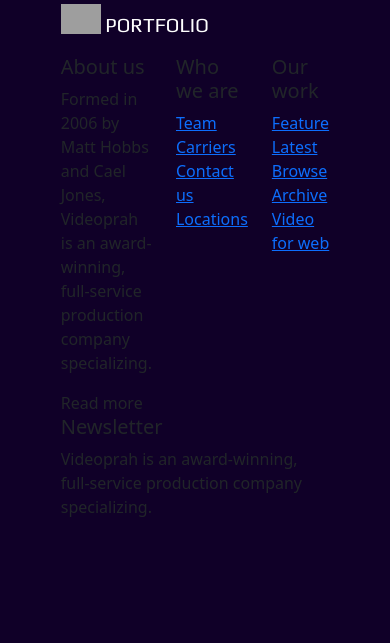
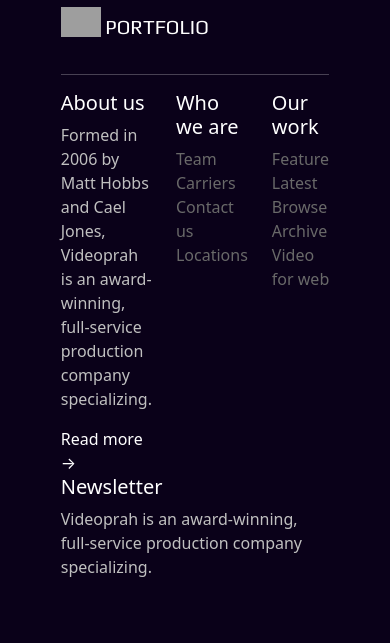
Before and after one commit to StefanAngelovski/Portfolio-Page, a Django app: page / in a window 390 px wide; the page is wider, and only the part inside the window is pictured. Shown: the part 3739-4382 px from the top of that part. Before the commit the page ends 4256 px from the top of that part, so only its background shows below. Run offline with Django 5.2, Linux system fonts and the light colour scheme; grey boxes are pictures that could not be loaded.

Commit message:
Page almost finished
Plenty of fixes and added features to the page

```diff
--- a/mainApp/templates/index.html
+++ b/mainApp/templates/index.html
@@ -18,6 +18,7 @@
 
 
     #mainText h2{
+        color: white;
         font-weight: bold;
     }
 
@@ -26,18 +27,18 @@
     }
 
     #fancyButton, #mainText{
-        font-size: 1.3rem;
+        font-size: 1rem;
     }
 
     #background{
-        height: 80%;
+        height: 40rem;
         background: linear-gradient(rgba(0, 0, 0, 0.0), rgba(0, 0, 0, 0.0)), url('https://res.cloudinary.com/dk2fdiuvb/image/upload/v1716592638/Background%20media/mbyz8vjxi8sxwyvzcepa.jpg') no-repeat center top;
         background-size: cover;
     }
 
     #centerSection{
         background: linear-gradient(rgba(0, 0, 0, 0.0), rgba(0, 0, 0, 0.0)), url('https://preview.colorlib.com/theme/videograph/img/callto-bg.jpg.webp') no-repeat center top;
-        height: 50%;
+        height: 30rem;
     }
 
     .navbarStyle .navbar-nav li:first-child a.nav-link::before {
@@ -149,37 +150,44 @@
 
 {% block content %}
 <div class="row">
-    <div class="col" id="secondTitle">
+    <div class="col col-lg-5 col-md-12 mb-5" id="secondTitle">
         <span>MY SERVICES</span>
         <h2 class="pb-3">WHAT I DO?</h2>
         <p class="pb-5 py-3" style="color: silver">If you hire a videographer of our team you will get a video professional
         to make a custom video for your business card and, once the project is over.</p>
         <a id="fancyButton" href="{% url 'mainApp:index' %}" >VIEW ALL SERVICES</a>
     </div>
+    <div class="col col-lg-7 col-md-12">
+        <div class="row">
+            <div class="pb-4 col col-lg-6 col-md-12 col-sm-6">
+                <img class="mb-4 spinningSquare" src="https://preview.colorlib.com/theme/videograph/img/icons/si-1.png.webp" alt="Image">
+                <h3 class="text-white">Motion graphics</h3>
+                <p style="color: silver">Whether you’re halfway through the editing process, or you haven’t even started, our post production services can put the finishing touches.</p>
+            </div>
 
-    <div class="col">
-        <img class="mb-4 spinningSquare" src="https://preview.colorlib.com/theme/videograph/img/icons/si-1.png.webp" alt="Image">
-        <h2>Motion graphics</h2>
-        <p>Whether you’re halfway through the editing process, or you haven’t even started, our post production services can put the finishing touches.</p>
+            <div class="pb-4 col col-lg-6 col-md-12 col-sm-6">
+                <img class="mb-4 spinningSquare" src="https://preview.colorlib.com/theme/videograph/img/icons/si-3.png.webp" alt="Image">
+                <h3 class="text-white">Video distribution</h3>
+                <p style="color: silver">Whether you’re halfway through the editing process, or you haven’t even started, our post production services can put the finishing touches.</p>
+            </div>
 
-        <img class="mb-4 spinningSquare my-5" src="https://preview.colorlib.com/theme/videograph/img/icons/si-3.png.webp" alt="Image">
-        <h2>Video distribution</h2>
-        <p>Whether you’re halfway through the editing process, or you haven’t even started, our post production services can put the finishing touches.</p>
-    </div>
+            <div class="pb-4 col col-sm-6 col-lg-6 col-md-12 col-sm-6">
+                <img class="mb-4 spinningSquare" src="https://preview.colorlib.com/theme/videograph/img/icons/si-2.png.webp" alt="Image">
+                <h3 class="text-white">Scriptwriting and editing</h3>
+                <p style="color: silver">Whether you’re halfway through the editing process, or you haven’t even started, our post production services can put the finishing touches.</p>
+            </div>
 
-    <div class="col">
-        <img class="mb-4 spinningSquare" src="https://preview.colorlib.com/theme/videograph/img/icons/si-2.png.webp" alt="Image">
-        <h2>Scriptwriting and editing</h2>
-        <p>Whether you’re halfway through the editing process, or you haven’t even started, our post production services can put the finishing touches.</p>
-
-        <img class="mb-4 spinningSquare my-5" src="https://preview.colorlib.com/theme/videograph/img/icons/si-4.png.webp" alt="Image">
-        <h2>Video hosting</h2>
-        <p>Whether you’re halfway through the editing process, or you haven’t even started, our post production services can put the finishing touches.</p>
+            <div class="pb-4 col col-sm-6 col-lg-6 col-md-12 col-sm-6">
+                <img class="mb-4 spinningSquare" src="https://preview.colorlib.com/theme/videograph/img/icons/si-4.png.webp" alt="Image">
+                <h3 class="text-white">Video hosting</h3>
+                <p style="color: silver">Whether you’re halfway through the editing process, or you haven’t even started, our post production services can put the finishing touches.</p>
+            </div>
+        </div>
     </div>
 </div>
 {% endblock %}
 {% block centerSection %}
-<div id="centerSection" class="my-2">
+<div id="centerSection">
     <div class="container" style="max-width: 75%">
         <div class="row">
             <div class="col col-md-6" id="mainText">
--- a/mainApp/templates/layout.html
+++ b/mainApp/templates/layout.html
@@ -78,9 +78,25 @@
         content: "";
     }
 
+    .contactIconsBelow li a{
+        color: white;
+        border-radius: 50%;
+        background-color: rgb(35, 27, 48);
+        margin-left: 10px;
+    }
+
+    .contactIconsBelow li a:hover{
+        color: cyan;
+    }
+
 
     .navbarStyle .nav-link.active {
         color: white;
+    }
+
+    .workLink a, .workLink a:hover {
+        color: dimgray;
+        text-decoration: none;
     }
 
     .circle {
@@ -178,7 +194,7 @@
 
     requestAnimationFrame(animateCircles);
   }
-  //setTimeout(animateCircles, 5000);
+  setTimeout(animateCircles, 1000);
 </script>
 
 
@@ -186,7 +202,7 @@
 <body style="background-color: rgb(16, 0, 40)">
     <div id="background">
         <div class="container" style="max-width: 75%">
-            <nav class="navbar navbar-expand-md">
+            <nav class="navbar navbar-expand-lg">
                 <a class="navbar-brand py-3" id="portfolioBrand" href="{% url 'mainApp:index' %}">
                     <img id="logo" src="https://res.cloudinary.com/dk2fdiuvb/image/upload/v1716648762/Background%20media/logos/dqa4nsbyywmfo7r4ty8p.png" alt="IMG">
                     PORTFOLIO
@@ -254,11 +270,12 @@
             {% block backgroundContent %}{% endblock %}
         </div>
     </div>
-    <div class="container" style="max-width: 75%; padding-top: 4%; padding-bottom: 4%">
+    <div class="container" style="max-width: 75%; padding-bottom: 2%; padding-top: 4%;">
         {% block content %}{% endblock %}
     </div>
     {% block centerSection %}{% endblock %}
-    <div class="container" style="max-width: 75%;">
+    <div style="background-color: rgb(10, 1, 25)">
+        <div class="container" style="max-width: 75%">
             <footer class="pb-5">
                 <nav class="navbar navbar-expand-md">
                     <a class="navbar-brand" id="portfolioBrand" href="{% url 'mainApp:index' %}">
@@ -266,7 +283,7 @@
                         PORTFOLIO
                     </a>
 
-                <ul class="navbar-nav contactIcons collapse navbar-collapse justify-content-end">
+                    <ul class="navbar-nav contactIconsBelow collapse navbar-collapse justify-content-end">
                         <li class="nav-item">
                             <a class="nav-link" href="https://github.com/StefanAngelovski">
                                 <i class="fa fa-github"></i>
@@ -294,23 +311,24 @@
                         </li>
                     </ul>
                 </nav>
+                <hr style="color: white">
                 <div class="row">
                     <div class="col">
-                    <h5>About us</h5>
-                    <p>Formed in 2006 by Matt Hobbs and Cael Jones, Videoprah is an award-winning, full-service production company specializing.</p>
-                    <a>Read more</a>
+                        <h5 class="text-white">About us</h5>
+                        <p style="color: silver">Formed in 2006 by Matt Hobbs and Cael Jones, Videoprah is an award-winning, full-service production company specializing.</p>
+                        <a href="#" class="text-white" style="text-decoration: none">Read more &#8594</a>
                     </div>
 
-                <div class="col">
-                    <h5>Who we are</h5>
+                    <div class="col d-flex flex-column workLink">
+                        <h5 class="text-white">Who we are</h5>
                         <a href="#">Team</a>
                         <a href="#">Carriers</a>
                         <a href="#">Contact us</a>
                         <a href="#">Locations</a>
                     </div>
 
-                <div class="col">
-                    <h5>Our work</h5>
+                    <div class="col d-flex flex-column workLink">
+                        <h5 class="text-white">Our work</h5>
                         <a href="#">Feature</a>
                         <a href="#">Latest</a>
                         <a href="#">Browse Archive</a>
@@ -318,11 +336,12 @@
                     </div>
 
                     <div class="col">
-                    <h5>Newsletter</h5>
-                    <p>Videoprah is an award-winning, full-service production company specializing.</p>
+                        <h5 class="text-white">Newsletter</h5>
+                        <p style="color: silver">Videoprah is an award-winning, full-service production company specializing.</p>
                     </div>
                 </div>
             </footer>
         </div>
+    </div>
 </body>
 </html>
```
Lines whose indentation alone changed are shown as unchanged.
